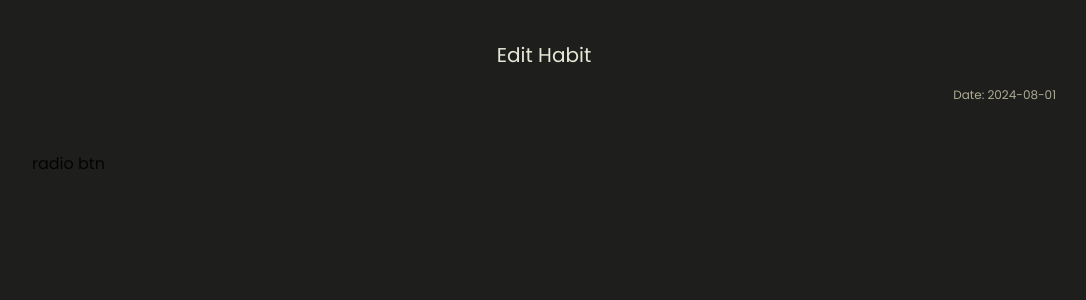
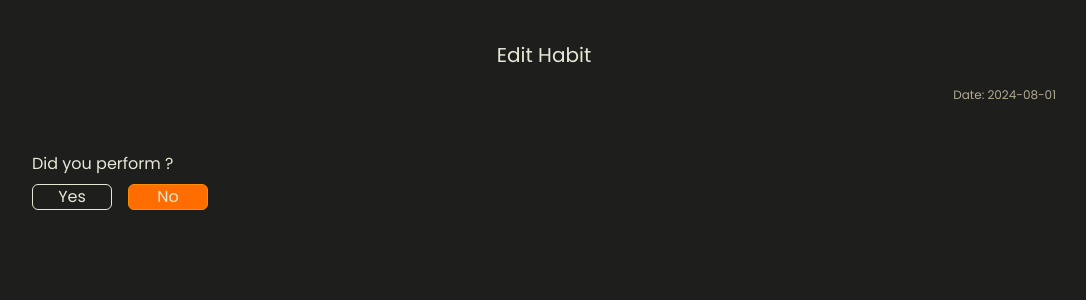
Before and after one commit to usaif1/newU, a React (Vite) app: page /habits/edit/1 in a window 1280 px wide. Shown: the top 300 px of the page, without its empty margins (96-1182 px from the left). Built offline with nearby package versions, Linux system fonts and the light colour scheme.

Commit message:
added binary habits

```diff
--- a/src/modules/Home/components/HabitCard.tsx
+++ /dev/null
@@ -1,30 +0,0 @@
-// dependencies
-import React from "react";
-
-// components
-import { Divider, Text } from "@/components";
-
-// types
-import { HabitInstace } from "@/types";
-
-type HabitCardProps = {
-  habitInstance: HabitInstace;
-};
-
-const HabitCard: React.FC<HabitCardProps> = ({ habitInstance }) => {
-  return (
-    <div className="h-24 border border-gray-200 rounded-md px-4 py-2">
-      <div className="flex items-center justify-between">
-        <Text weight="text-600" color="complementary">
-          {habitInstance.habit?.habit_name}
-        </Text>
-      </div>
-      <Divider />
-      <Text size="xxs" color="secondary">
-        {habitInstance.habit?.habit_description}
-      </Text>
-    </div>
-  );
-};
-
-export default HabitCard;
--- a/src/modules/Home/components/HabitTrackerCard.tsx
+++ b/src/modules/Home/components/HabitTrackerCard.tsx
@@ -73,6 +73,7 @@ const HabitTrackerCard: React.FC<HabitTrackerCardProps> = ({
     });
 
     setDailyStreak(calculatedStreak);
+    // eslint-disable-next-line react-hooks/exhaustive-deps
   }, [currentDate]);
 
   return (
--- a/src/modules/Home/components/index.ts
+++ b/src/modules/Home/components/index.ts
@@ -1,2 +1 @@
-export { default as HabitCard } from "./HabitCard";
 export { default as HabitTrackerCard } from "./HabitTrackerCard";
--- a/src/modules/Home/screens/Home.tsx
+++ b/src/modules/Home/screens/Home.tsx
@@ -27,16 +27,7 @@ const Home: React.FC = () => {
   >([]);
 
   useEffect(() => {
-    const allHabitsInstances = [
-      ...dailyHabitsInstances,
-      ...weeklyHabitsInstances,
-    ];
-
-    const filteredHabits = allHabitsInstances.filter((habitInstance) => {
-      return habitInstance.created_on === currentDate;
-    });
-
-    setHabitInstacesToShow(allHabitsInstances);
+    setHabitInstacesToShow([...dailyHabitsInstances, ...weeklyHabitsInstances]);
   }, [currentDate, dailyHabitsInstances, weeklyHabitsInstances]);
 
   return (
--- a/src/modules/habits/screens/EditHabit.tsx
+++ b/src/modules/habits/screens/EditHabit.tsx
@@ -20,8 +20,8 @@ const EditActivity: React.FC = () => {
   const dailyHabitsInstances = habitsStore.use.dailyHabitsInstances();
 
   const [habitInstance, setHabitInstance] = useState<HabitInstace | null>();
-
   const [value, setValue] = useState<number>(0);
+  const [boolValue, setBoolValue] = useState<boolean>(false);
 
   const onClick = useCallback((type: "add" | "subtract") => {
     if (type === "add") {
@@ -35,6 +35,40 @@ const EditActivity: React.FC = () => {
       });
     }
   }, []);
+
+  const onClickBool = (is_completed: boolean) => {
+    setBoolValue(is_completed);
+
+    const dateFilteredHabits = trackedHabits.filter((habit) => {
+      return habit.inputDay === currentDate;
+    });
+
+    const foundHabit = dateFilteredHabits.find((habit) => {
+      return habit.habitInstance_id === habitinstanceid;
+    });
+
+    if (foundHabit) {
+      const indexOfHabitTracker = trackedHabits.findIndex((habit) => {
+        return (
+          habit.habitInstance_id === foundHabit?.habitInstance_id &&
+          habit.inputDay === currentDate
+        );
+      });
+
+      const orginalTrackedHabits = [...trackedHabits];
+
+      orginalTrackedHabits[indexOfHabitTracker] = {
+        ...orginalTrackedHabits[indexOfHabitTracker],
+        inputValue: 0,
+        is_completed: is_completed,
+      };
+
+      habitsStore.setState((state) => ({
+        ...state,
+        trackedHabits: orginalTrackedHabits,
+      }));
+    }
+  };
 
   useEffect(() => {
     const foundHabitInstance = dailyHabitsInstances.find((habit) => {
@@ -158,7 +192,28 @@ const EditActivity: React.FC = () => {
             </div>
           </div>
         ) : (
-          <div>radio btn</div>
+          <div>
+            <Text>Did you perform {habitInstance?.habit.habit_name}?</Text>
+            <Divider />
+            <div className="w-full flex items-center gap-x-4">
+              <button
+                onClick={() => onClickBool(true)}
+                className={`w-20 border ${
+                  boolValue ? "border-yellow bg-lightorange" : "border-offwhite"
+                }  text-primary flex justify-center rounded-md`}
+              >
+                Yes
+              </button>
+              <button
+                onClick={() => onClickBool(false)}
+                className={`w-20 border ${
+                  !boolValue ? "border-yellow bg-lightorange" : "border-offwhite"
+                }  text-primary flex justify-center rounded-md`}
+              >
+                No
+              </button>
+            </div>
+          </div>
         )}
       </div>
     </ScreenWrapper>
--- a/src/modules/habits/service/index.tsx
+++ b/src/modules/habits/service/index.tsx
@@ -2,9 +2,6 @@
  * @module Habit
  * @description This module contains the service file for the Habit module.
  */
-
-// dependencies
-import { DateTime } from "luxon";
 
 // store
 import { homeStore, habitsStore } from "@/global/stores";
--- a/src/utils/firebase.ts
+++ b/src/utils/firebase.ts
@@ -1,5 +1,6 @@
 // Import the functions you need from the SDKs you need
 import { initializeApp } from "firebase/app";
+import { getFirestore } from "firebase/firestore";
 // TODO: Add SDKs for Firebase products that you want to use
 // https://firebase.google.com/docs/web/setup#available-libraries
 
@@ -15,3 +16,6 @@ const firebaseConfig = {
 
 // Initialize Firebase
 export const app = initializeApp(firebaseConfig);
+
+// Initialize Cloud Firestore and get a reference to the service
+export const db = getFirestore(app);
```
